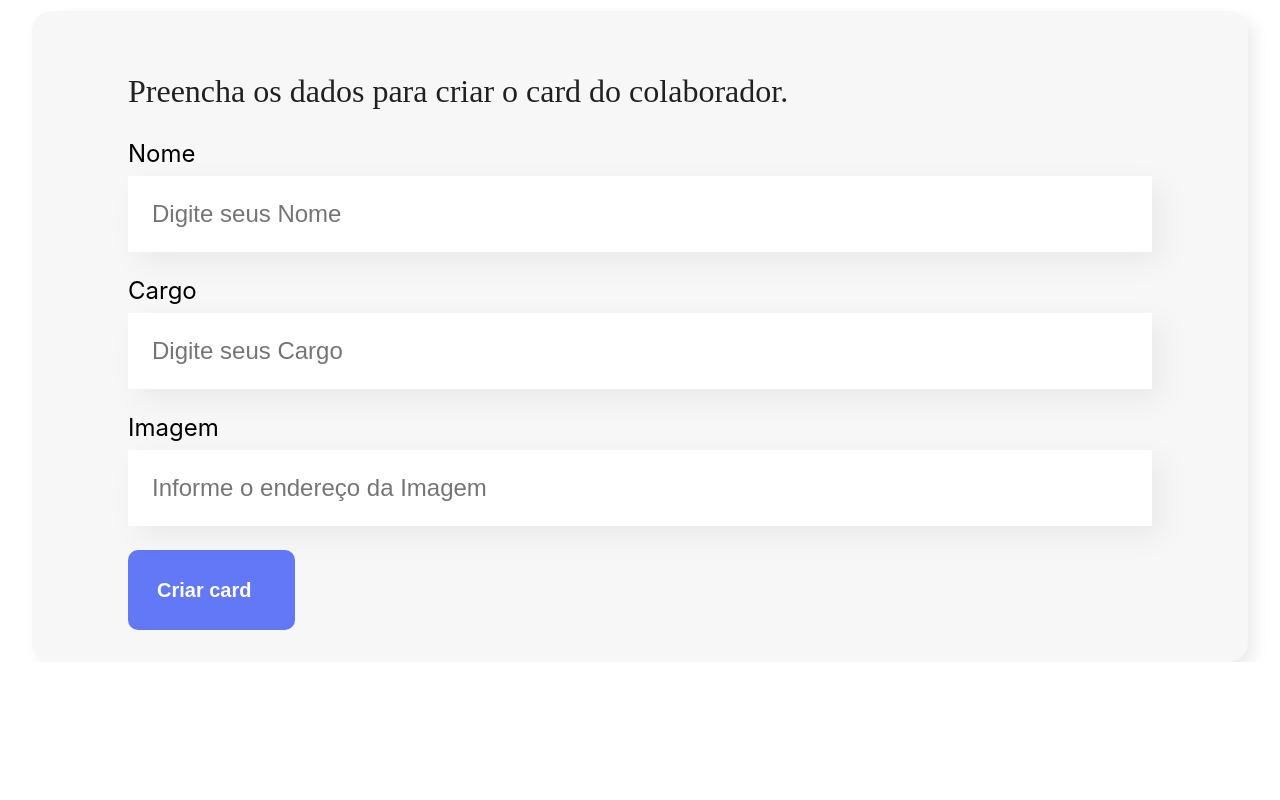
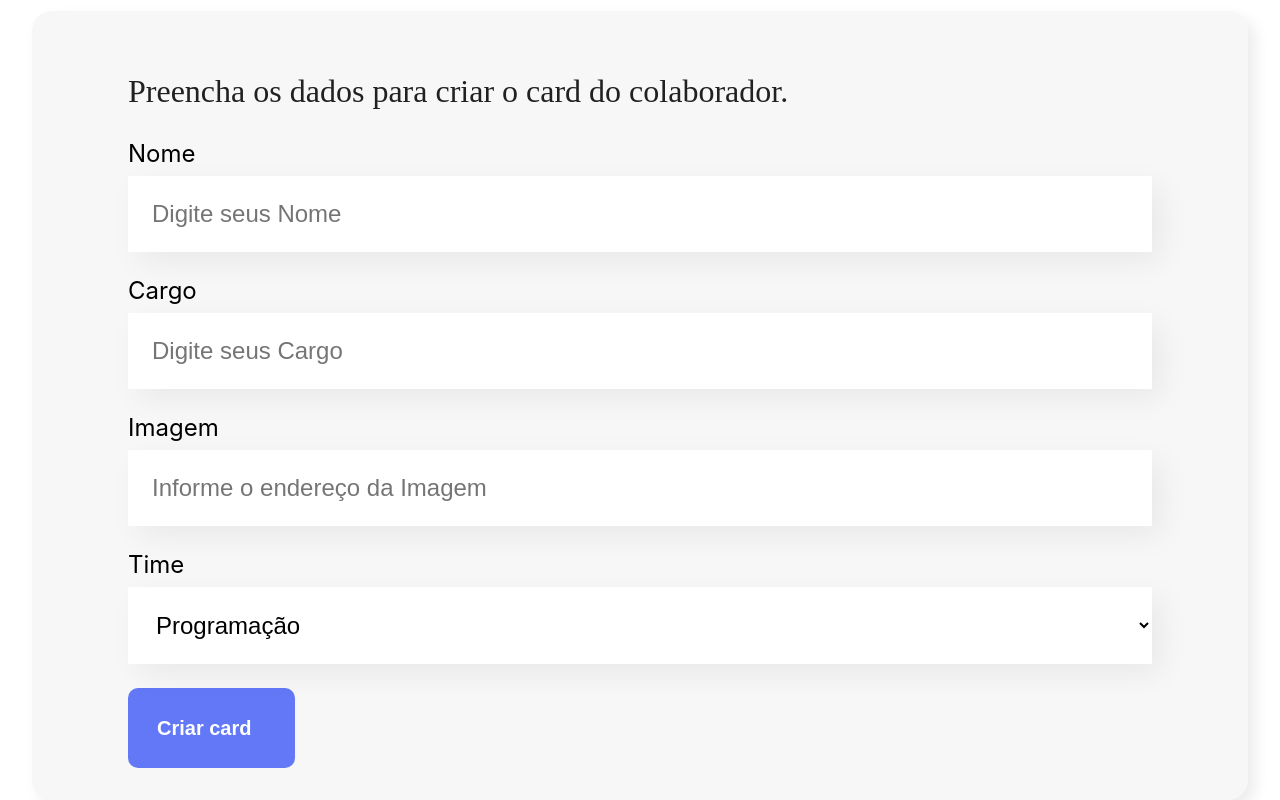
Before and after one commit to MatheusGorga/organo, a React (Create React App) app: page / in a window 1280 px wide. Shown: the part 567-1367 px from the top of the page. Before the commit the page ends 1229 px from the top, so only its background shows below. Built offline with nearby package versions, Linux system fonts and the light colour scheme.

Commit message:
lista suspensa

```diff
--- a/src/components/Formulario/Formulario.jsx
+++ b/src/components/Formulario/Formulario.jsx
@@ -1,7 +1,17 @@
 import CampoTexto from '../CampoTexto/CampoTexto';
+import ListaSuspensa from '../ListaSuspensa/ListaSuspensa';
 import './Formulario.css';
 
 function Formulario() {
+  const OPTIONS = [
+    'Programação',
+    'Front-End',
+    'Data Science',
+    'Devops',
+    'UX e Design',
+    'Mobile',
+    'Inovação e Gestão',
+  ];
   return (
     <section className='formulario'>
       <form>
@@ -9,6 +19,7 @@ function Formulario() {
         <CampoTexto label='Nome' placeholder='Digite seus Nome' />
         <CampoTexto label='Cargo' placeholder='Digite seus Cargo' />
         <CampoTexto label='Imagem' placeholder='Informe o endereço da Imagem' />
+        <ListaSuspensa label='Time' lista={OPTIONS} />
         <button className='submitForm'>Criar card</button>
       </form>
     </section>
--- /dev/null
+++ b/src/components/ListaSuspensa/ListaSuspensa.css
@@ -0,0 +1,21 @@
+.ListaSuspensa {
+  margin: 24px 0;
+  display: flex;
+  flex-direction: column;
+}
+
+.ListaSuspensa label {
+  display: block;
+  font-size: 24px;
+  margin-bottom: 8px;
+}
+
+.ListaSuspensa>select {
+  background-color: #ffff;
+  box-shadow: 10px 10px 30px rgba(0, 0, 0, 0.06);
+  width: 100%;
+  border: none;
+  font-size: 24px;
+  padding: 24px;
+  box-sizing: border-box;
+}
--- /dev/null
+++ b/src/components/ListaSuspensa/ListaSuspensa.jsx
@@ -0,0 +1,17 @@
+import './ListaSuspensa.css';
+
+function ListaSuspensa(props) {
+  console.log(props);
+  return (
+    <div className='ListaSuspensa'>
+      <label>{props.label}</label>
+      <select>
+        {props.lista.map((i) => (
+          <option key={i}> {i} </option>
+        ))}
+      </select>
+    </div>
+  );
+}
+
+export default ListaSuspensa;
```
Also changed, not shown: src/components/Button/Button.css (added), src/components/Button/Button.jsx (added).
